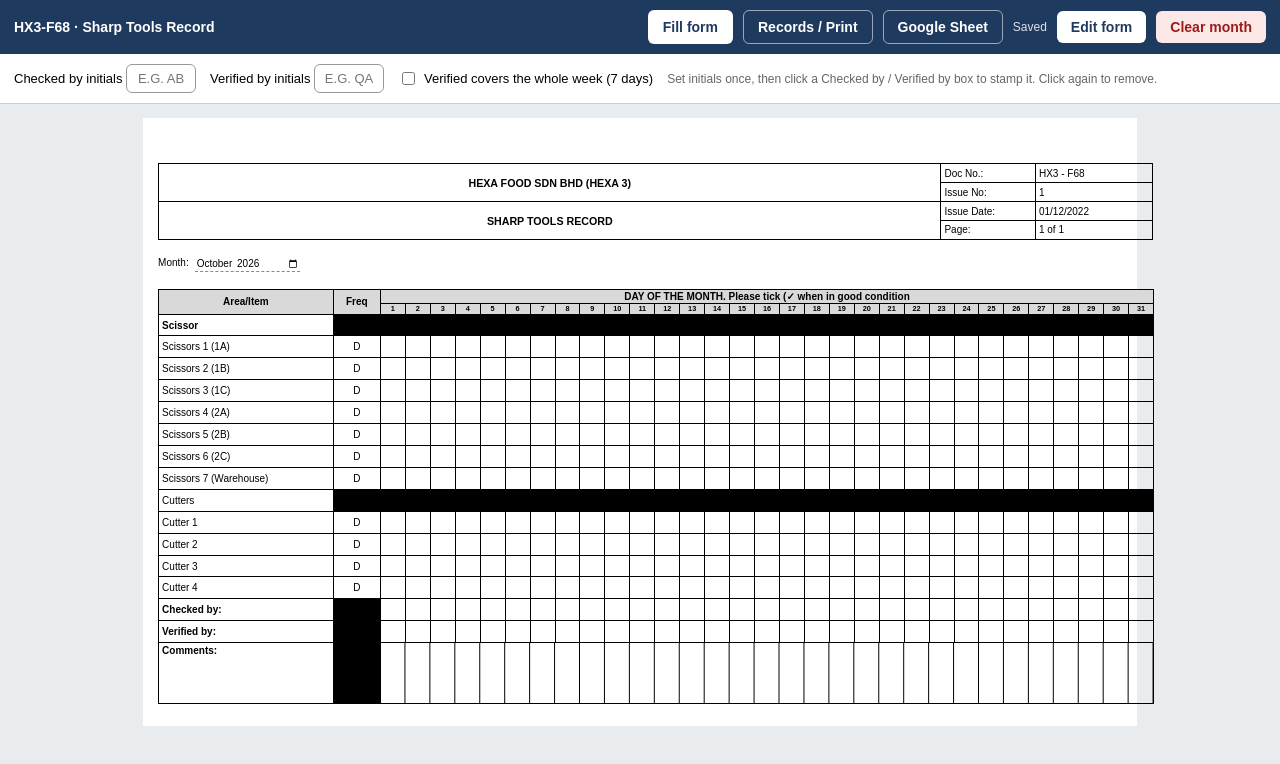
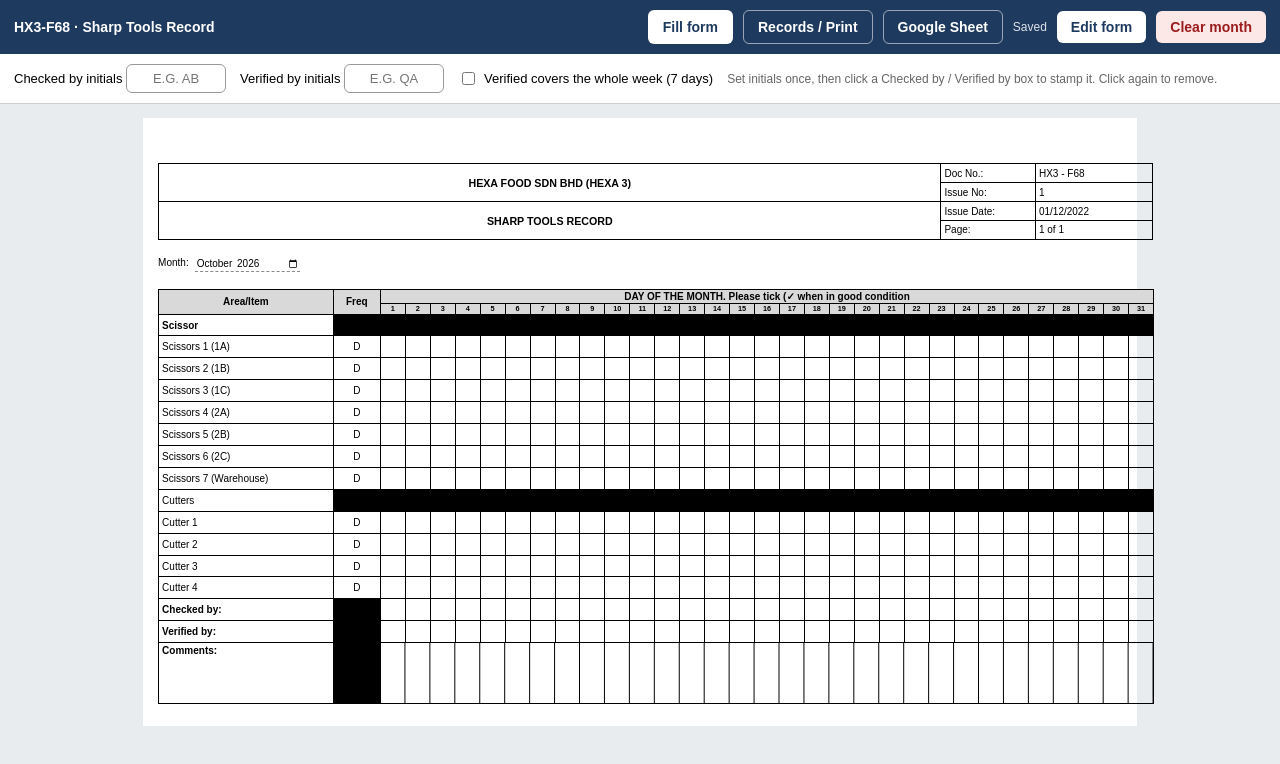
Before and after one commit to izzahhazy/sharp-tools-record, a plain HTML site: page index.html in a window 1280 px wide. Drawn offline with Linux system fonts and the light colour scheme; no server answers.

Commit message:
Add files via upload

```diff
--- a/index.html
+++ b/index.html
@@ -13,7 +13,7 @@
   .bar button.tab{background:transparent;color:#fff;border:1px solid rgba(255,255,255,.55)}
   .bar button.tab.active{background:#fff;color:#1f3a5f}
   .quickbar{display:flex;gap:14px;align-items:center;flex-wrap:wrap;padding:10px 14px;background:#fff;border-bottom:1px solid #ccc;font-size:13px}
-  .quickbar input[type=text],.quickbar input:not([type]){width:70px;padding:6px;border:1px solid #999;border-radius:6px;font-size:13px;text-transform:uppercase;text-align:center}
+  .quickbar input[type=text],.quickbar input:not([type]){width:100px;padding:6px;border:1px solid #999;border-radius:6px;font-size:13px;text-transform:uppercase;text-align:center}
   .quickbar .wk{display:flex;align-items:center;gap:6px}
   .quickbar .hint{color:#666;font-size:12px}
   body.rec .quickbar,body.editing .quickbar{display:none}
@@ -112,8 +112,8 @@
   <button id="btnClear" class="danger fillonly">Clear month</button>
 </div>
 <div class="quickbar noprint">
-  <label>Checked by initials <input id="sigChk" maxlength="4" placeholder="e.g. AB"></label>
-  <label>Verified by initials <input id="sigVer" maxlength="4" placeholder="e.g. QA"></label>
+  <label>Checked by initials <input id="sigChk" maxlength="12" placeholder="e.g. AB"></label>
+  <label>Verified by initials <input id="sigVer" maxlength="12" placeholder="e.g. QA"></label>
   <label class="wk"><input type="checkbox" id="sigWeek"> Verified covers the whole week (7 days)</label>
   <span class="hint">Set initials once, then click a Checked by / Verified by box to stamp it. Click again to remove.</span>
 </div>
@@ -162,12 +162,22 @@
   var n0=0;DEFAULT.sections.forEach(function(sec){sec.items=sec.items.map(function(a){return{id:"r"+(n0++),name:a[0],freq:"D"}})});
   var MONTHS=["January","February","March","April","May","June","July","August","September","October","November","December"];
   // Paste your Google Apps Script Web App URL here to also save every record to a Google Sheet.
-  var SCRIPT_URL="https://script.google.com/macros/s/AKfycbzVJq4I8fptdVjswP5ug3RB-5z-z2pp-WjaQAT8zCpyAPbOWyjEk6jdBgvsiyUcc-ezJQ/exec";
+  var SCRIPT_URL="";
   // Paste your Google Sheet link here (opens from the "Google Sheet" tab).
-  var SHEET_URL="https://docs.google.com/spreadsheets/d/16WTe7GINc7dHfD4ilgcMlo9n6Ibl1G9zDuMFGOscrqw/edit?gid=0#gid=0";
+  var SHEET_URL="";
   var KEY="hx3-f68:",CKEY="hx3-f68-config";
   var $=function(id){return document.getElementById(id)};
   var state,monthKey,dim,cfg,editing=false,mode="fill",cloudMonths=[];
+  var _cx=document.createElement("canvas").getContext("2d");
+  // shrink the font so longer names/initials stay inside the small Checked by / Verified by box
+  function fitIni(inp){
+    var v=inp.value;
+    if(!v){inp.style.fontSize="";return}
+    var td=inp.parentNode,avail=(td.clientWidth||25)-3;
+    _cx.font="bold 8px Arial";
+    var w=_cx.measureText(v).width||1;
+    inp.style.fontSize=Math.max(3,Math.min(8,8*avail/w))+"px";
+  }
   function esc(t){return String(t).replace(/&/g,"&amp;").replace(/</g,"&lt;")}
   function uid(){return"i"+Date.now().toString(36)+Math.random().toString(36).slice(2,5)}
   function clone(o){return JSON.parse(JSON.stringify(o))}
@@ -194,7 +204,7 @@
     });
     [["Checked by:","chk"],["Verified by:","ver"]].forEach(function(x){
       h+='<tr class="sign"><td class="name">'+x[0]+'</td><td class="blk"></td>';
-      for(var d=1;d<=31;d++)h+='<td class="ini" data-d="'+d+'"><input maxlength="4" data-k="'+x[1]+d+'" aria-label="'+x[0]+' day '+d+'"></td>';
+      for(var d=1;d<=31;d++)h+='<td class="ini" data-d="'+d+'"><input maxlength="12" data-k="'+x[1]+d+'" aria-label="'+x[0]+' day '+d+'"></td>';
       h+='</tr>';
     });
     h+='<tr class="cmt"><td class="name">Comments:</td><td class="blk"></td><td class="cbox" colspan="31"><textarea id="comments" aria-label="Comments"></textarea></td></tr>';
@@ -227,7 +237,7 @@
     document.querySelectorAll(".ini").forEach(function(td){
       var inp=td.firstChild,d=+td.dataset.d;
       td.classList.toggle("off",d>dim);
-      inp.value=d>dim?"":(state.i[inp.dataset.k]||"");
+      inp.value=d>dim?"":(state.i[inp.dataset.k]||"");fitIni(inp);
       inp.disabled=d>dim||editing||mode==="rec";
     });
     $("comments").value=state.c;$("comments").disabled=editing||mode==="rec";
@@ -355,7 +365,7 @@
     }
     if(el.id==="comments"){state.c=el.value;save();return}
     if(el.tagName==="INPUT"&&el.dataset.k&&el.closest("#body")){
-      el.value=el.value.toUpperCase();
+      el.value=el.value.toUpperCase();fitIni(el);
       if(el.value)state.i[el.dataset.k]=el.value;else delete state.i[el.dataset.k];
       save();
     }
@@ -388,7 +398,7 @@
   function setIni(key,day,val){
     var inp=document.querySelector('.ini input[data-k="'+key+day+'"]');
     if(val)state.i[key+day]=val;else delete state.i[key+day];
-    if(inp)inp.value=val||"";
+    if(inp){inp.value=val||"";fitIni(inp)}
   }
   function stamp(td){
     if(td.classList.contains("off"))return;
```
